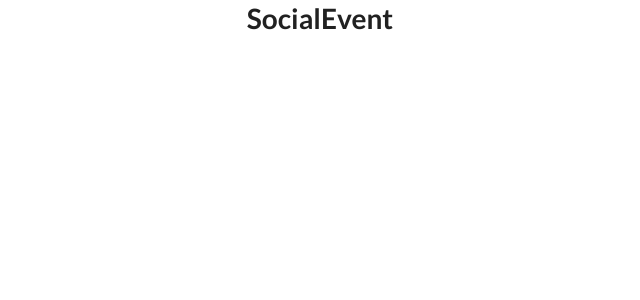
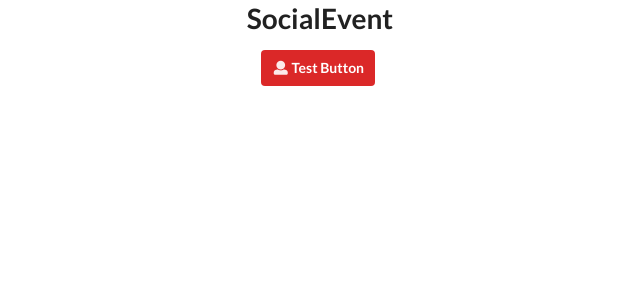
Before and after one commit to ChrisGoodson/socialevent, a React (Create React App) app: page / in a window 1280 px wide. Shown: the top 300 px of the page, without its empty margins (320-960 px from the left). Built offline with nearby package versions, Linux system fonts and the light colour scheme.

Commit message:
added a test button to test semantic

```diff
--- a/src/app/layout/App.jsx
+++ b/src/app/layout/App.jsx
@@ -4,6 +4,10 @@ function App() {
   return (
     <div className="App">
       <h1>SocialEvent</h1>
+
+      <button className='ui icon red button'>
+      <i className='user icon' /> Test Button
+      </button>
     </div>
   );
 }
```
